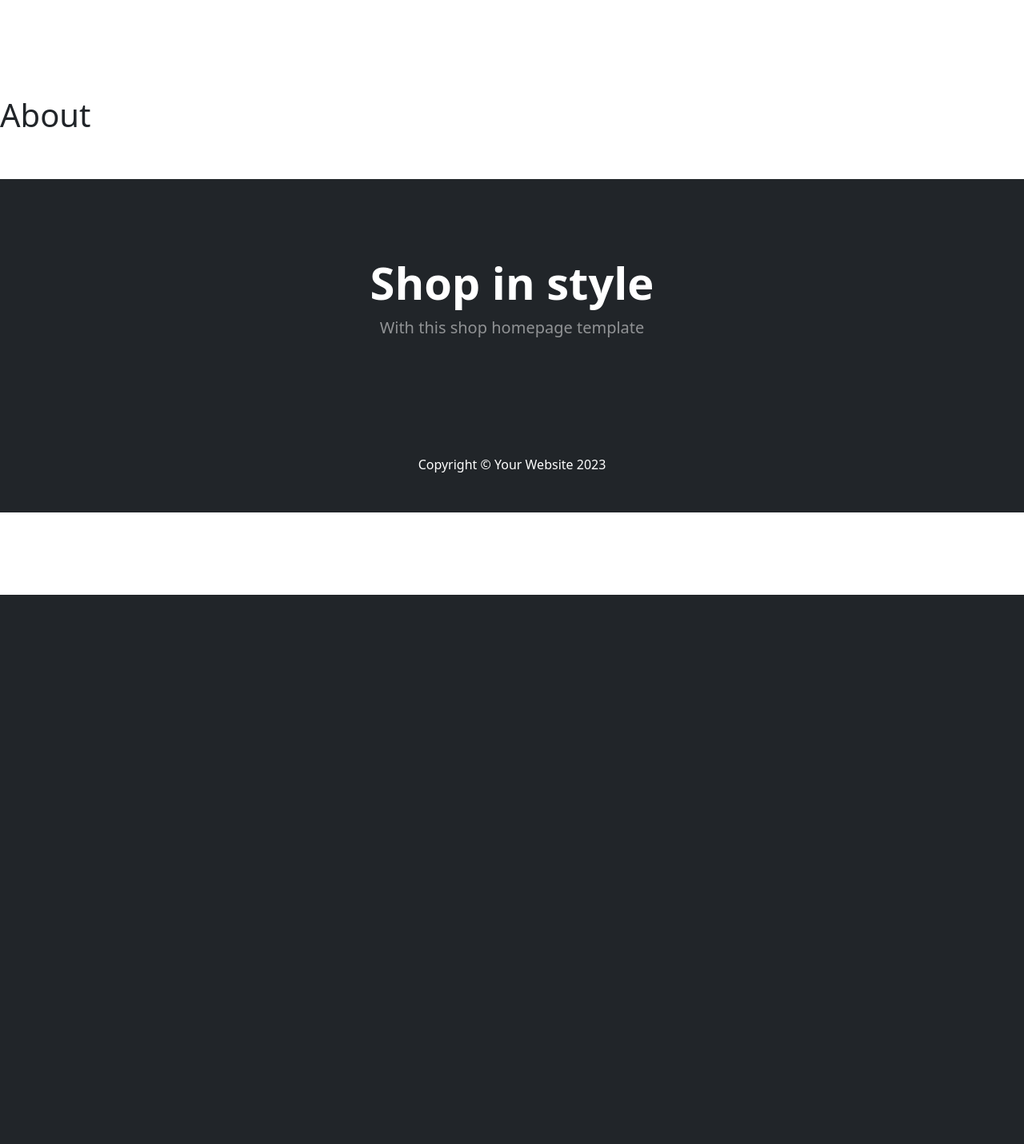
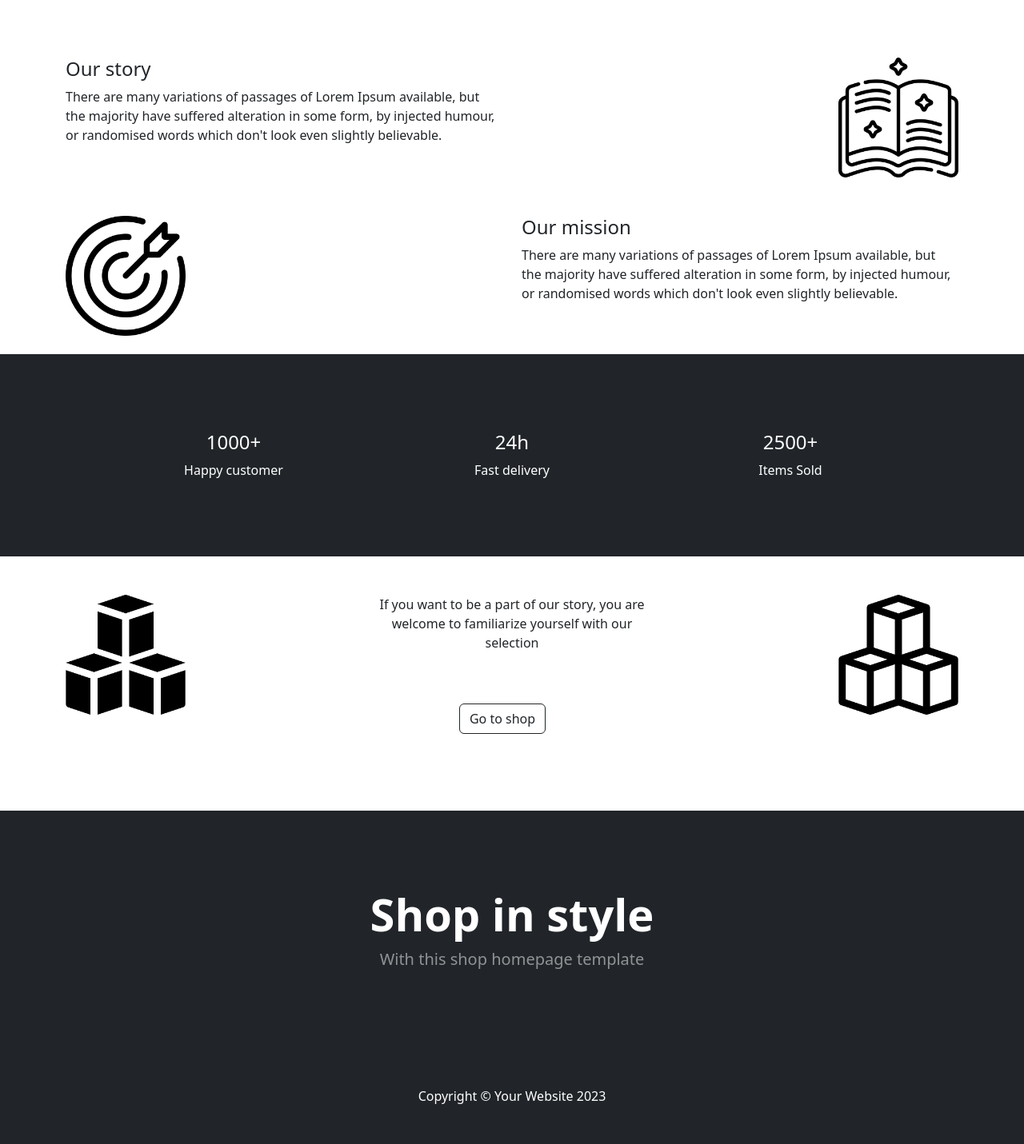
Before and after one commit to RistoPeterson/EShop, a Django app: page /about/ in a window 1280 px wide. Shown: the part 56-1487 px from the top of the page at 80% size. Before the commit the page ends 800 px from the top, so only its background shows below. Run offline with Django 4.2, Linux system fonts and the light colour scheme; some libraries are stand-ins or nearby versions.

Commit message:
Implement about page

```diff
--- a/templates/about.html
+++ b/templates/about.html
@@ -3,8 +3,73 @@
 {% block title %} Print3DStuff | About {% endblock title %}
 
 {% block content %}
-<!-- Section-->
-<section class="py-5">
-    <h1>About</h1>
- </section>
+
+<div class="container mb-5">
+  <div class="row">
+    <div class="col-md-6">
+      <h4 class="mb5">Our story</h4>
+        <p>There are many variations of passages of Lorem Ipsum available, but the majority have suffered alteration in some form,
+        by injected humour, or randomised words which don't look even slightly believable.</p>
+    </div>
+    <div class="col-md-6">
+        <img src="../uploads/open-book.png" alt="Story" class="img-fluid float-end" width="150px" height="150px">
+    </div>
+  </div>
+</div>
+
+<div class="container mt-5">
+  <div class="row">
+    <div class="col-md-6">
+       <img src="../uploads/mission.png" alt="Mission" class="img-fluid float-start " width="150px" height="150px">
+    </div>
+    <div class="col-md-6 mb-5">
+        <h4 class="mb5">Our mission</h4>
+        <p>There are many variations of passages of Lorem Ipsum available, but the majority have suffered alteration in some form,
+        by injected humour, or randomised words which don't look even slightly believable.</p>
+    </div>
+  </div>
+</div>
+
+<header class="bg-dark py-5">
+    <div class="container px-4 px-lg-5 my-5">
+        <div class="text-center text-white">
+            <div class="container text-center">
+              <div class="row align-items-center mb-5">
+                <div class="col">
+                  <h4>1000+</h4>
+                  <span class="text">Happy customer</span>
+                </div>
+                <div class="col">
+                  <h4>24h</h4>
+                  <div>
+                  <span class="text">Fast delivery</span>
+                  </div>
+                </div>
+                <div class="col">
+                  <h4>2500+</h4>
+                  <div>
+                  Items Sold
+                  </div>
+                </div>
+              </div>
+            </div>
+        </div>
+    </div>
+</header>
+
+<div class="container text-center mb-5">
+    <div class="row">
+        <div class="col-md-4 mt-5">
+            <img src="../uploads/cubes.png" alt="Cube" class="img-fluid float-start " width="150px" height="150px">
+        </div>
+        <div class="col-md-4 mb-5 text-center mt-5">
+           <p class="font-weight-bold">If you want to be a part of our story, you are welcome to familiarize yourself with our selection</p>
+            <a class="btn btn-outline-dark mt-5 me-4" href="{% url 'mainapp:index' %}">Go to shop</a>
+        </div>
+        <div class="col-md-4 mt-5">
+            <img src="../uploads/cubes (1).png" alt="Cube" class="img-fluid float-end " width="150px" height="150px">
+        </div>
+    </div>
+</div>
+
 {% endblock %}
```
Also changed, not shown: uploads/cubes (1).png (added), uploads/cubes.png (added), uploads/mission.png (added), uploads/open-book.png (added).
